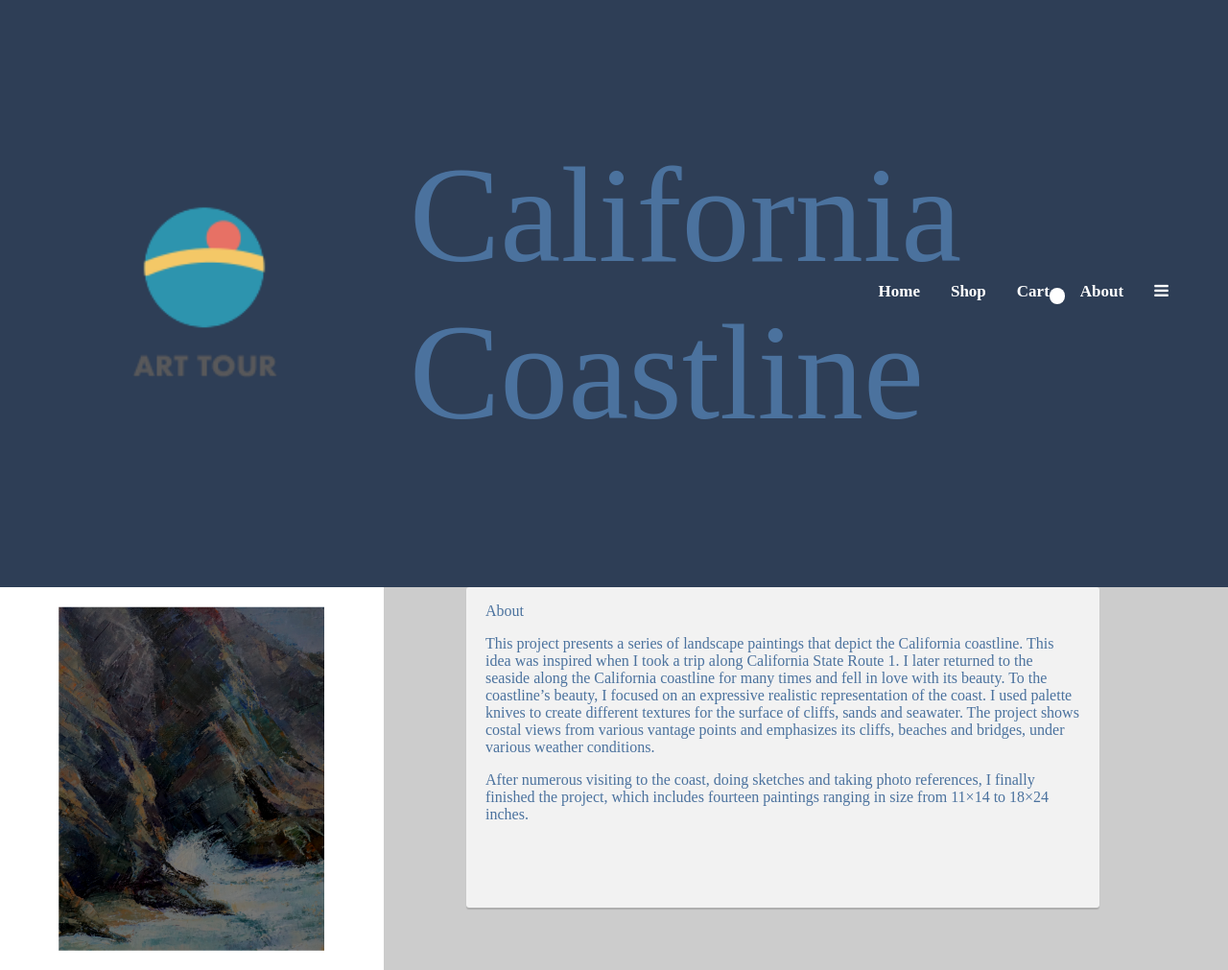
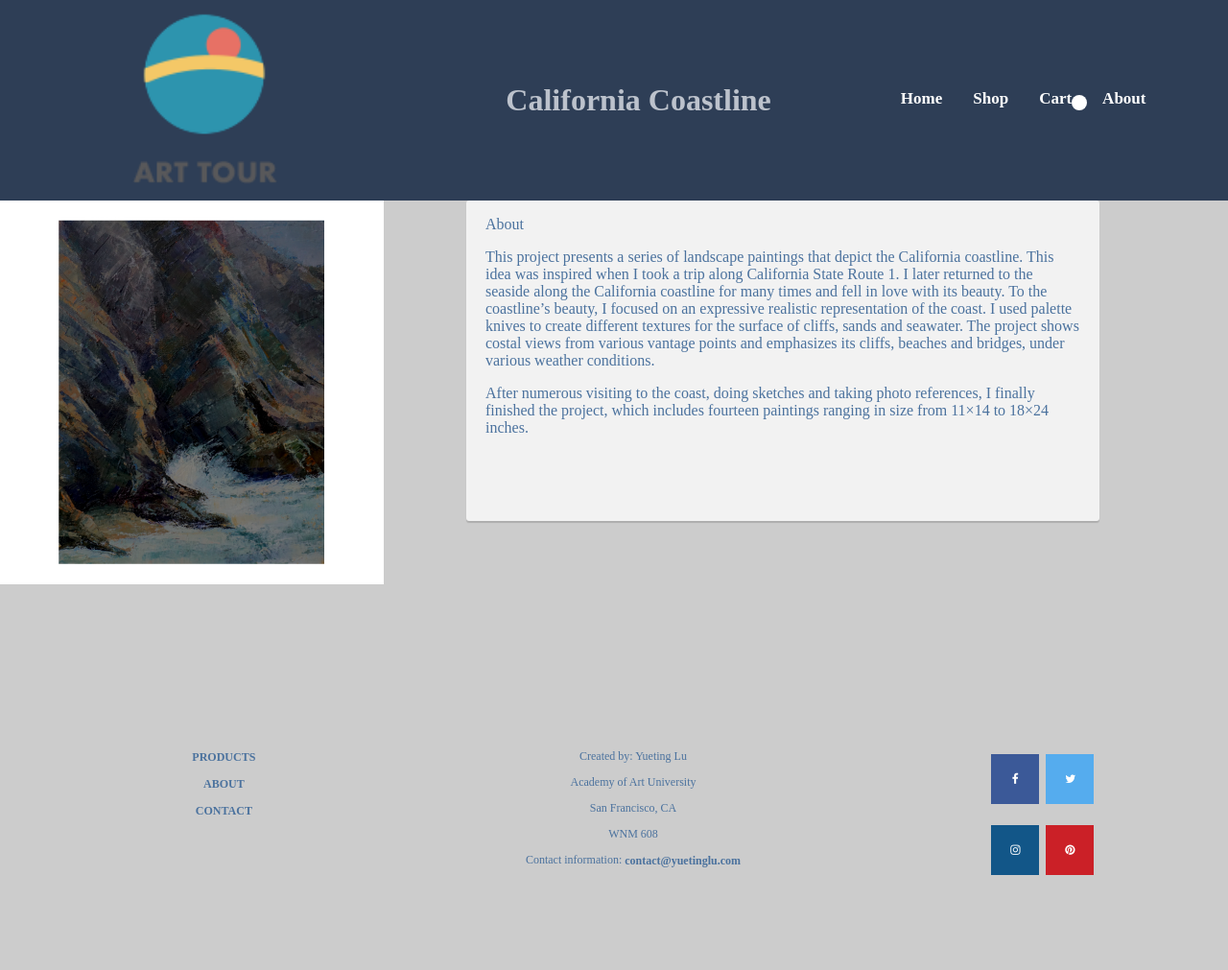
Before and after one commit to yuetinglu/yuetinglu.github.io, a PHP site: page /ArtTour/about.php in a window 1280 px wide. Shown: the top 1011 px of the page at 96% size. After the commit the page ends 912 px from the top, so only its background shows below. Run offline with PHP 8.4, Linux system fonts and the light colour scheme; some libraries are stand-ins or nearby versions.

Commit message:
another try

```diff
--- a/ArtTour/css/common.css
+++ b/ArtTour/css/common.css
@@ -455,18 +455,18 @@ button:hover{
 	height: auto;
 }
 
-.NavTitle {
+/*.NavTitle {
 	font-size: 142px;
 	font: Futura;
-}
+}*/
 
 
-.topnav .navIcon {
+/*.topnav .navIcon {
   display: none;
-}
+}*/
 
 
-@media (max-width:800px) {
+/*@media (max-width:800px) {
 	.artTourLogo {
 		width: 50px;
 		height: auto;
@@ -493,4 +493,4 @@ button:hover{
 	display: block;
 	text-align: left;
 	}
-}
+}*/
--- a/ArtTour/parts/header.html
+++ b/ArtTour/parts/header.html
@@ -1,13 +1,13 @@
 <header>
 	<div class="row flex-center">
-		<div class="col-sm-4 col-md-4 col-lg-4">
+		<div class="col-sm-6 col-md-4 col-lg-4">
 			<img src="img/general/logo.png" class="artTourLogo">
 		</div>
-		<div class="col-sm-4 col-md-4 col-lg-4">
-			<p class="NavTitle">California Coastline</p>
+		<div class="col-sm-6 col-md-4 col-lg-4">
+			<H1>California Coastline</H1>
 		</div>
 
-		<nav class="nav navbar col-sm-4 col-md-4 col-lg-4" style="text-align:center" id="navList">
+		<nav class="nav col-sm-12 col-md-4 col-lg-4" style="text-align:center">
 			<ul class="flex-parent" style="display:inline-flex">
 			    <li><a href="home.php">Home</a></li>
 				<li><a href="product_list_ajax.php?v=1.1">Shop</a></li>
@@ -16,20 +16,7 @@
 				</li>
 				<li><a href="about.php">About</a>
 				</li>
-				<a href="javascript:void(0);" class="navIcon" onclick="scaleNavBar()">
-	    			<i class="fa fa-bars"></i>
-	  			</a>
 			</ul>
 		</nav>
 	</div>
 </header>
-<script type="text/javascript">
-	function scaleNavBar() {
-	  var x = document.getElementById("navList");
-	  if (x.className === "topnav") {
-	    x.className += "navResponsive";
-	  } else {
-	    x.className = "topnav";
-	  }
-	}
-</script>
```
